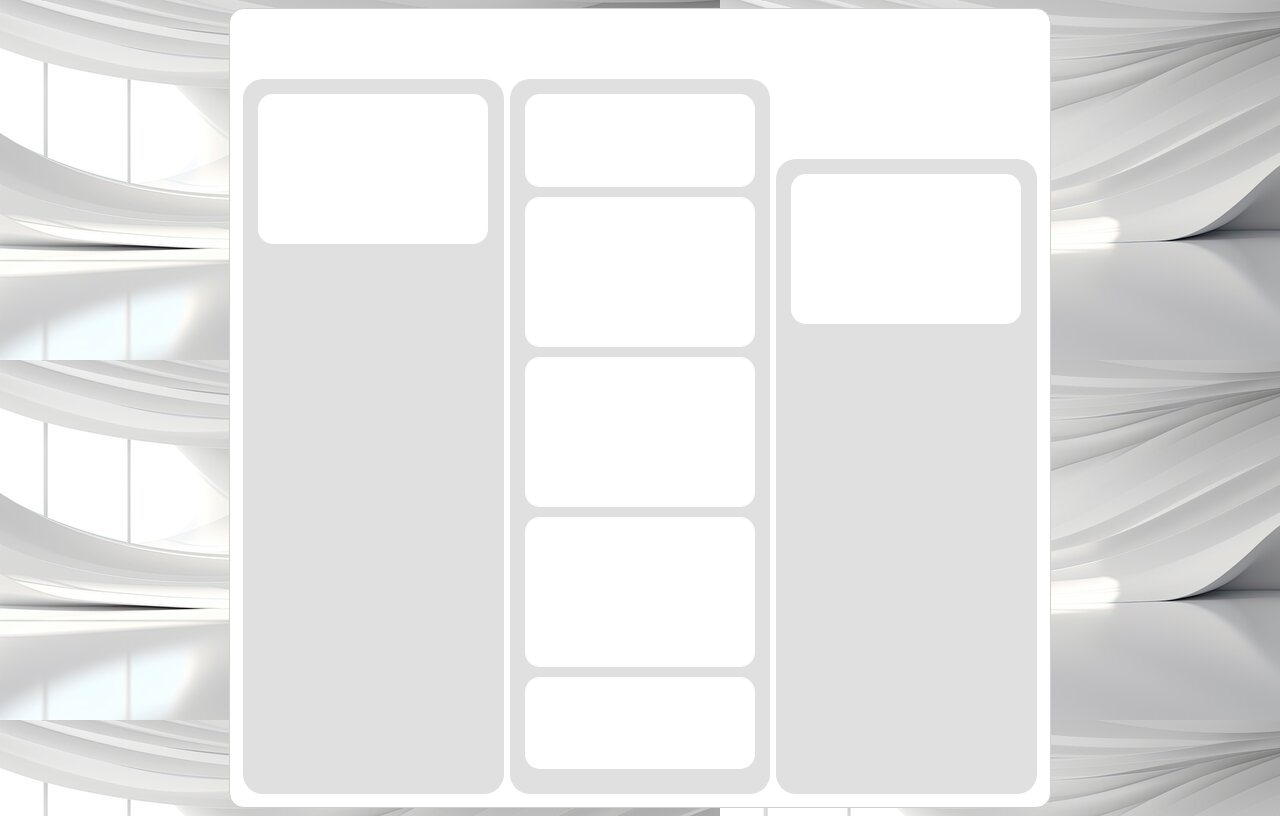
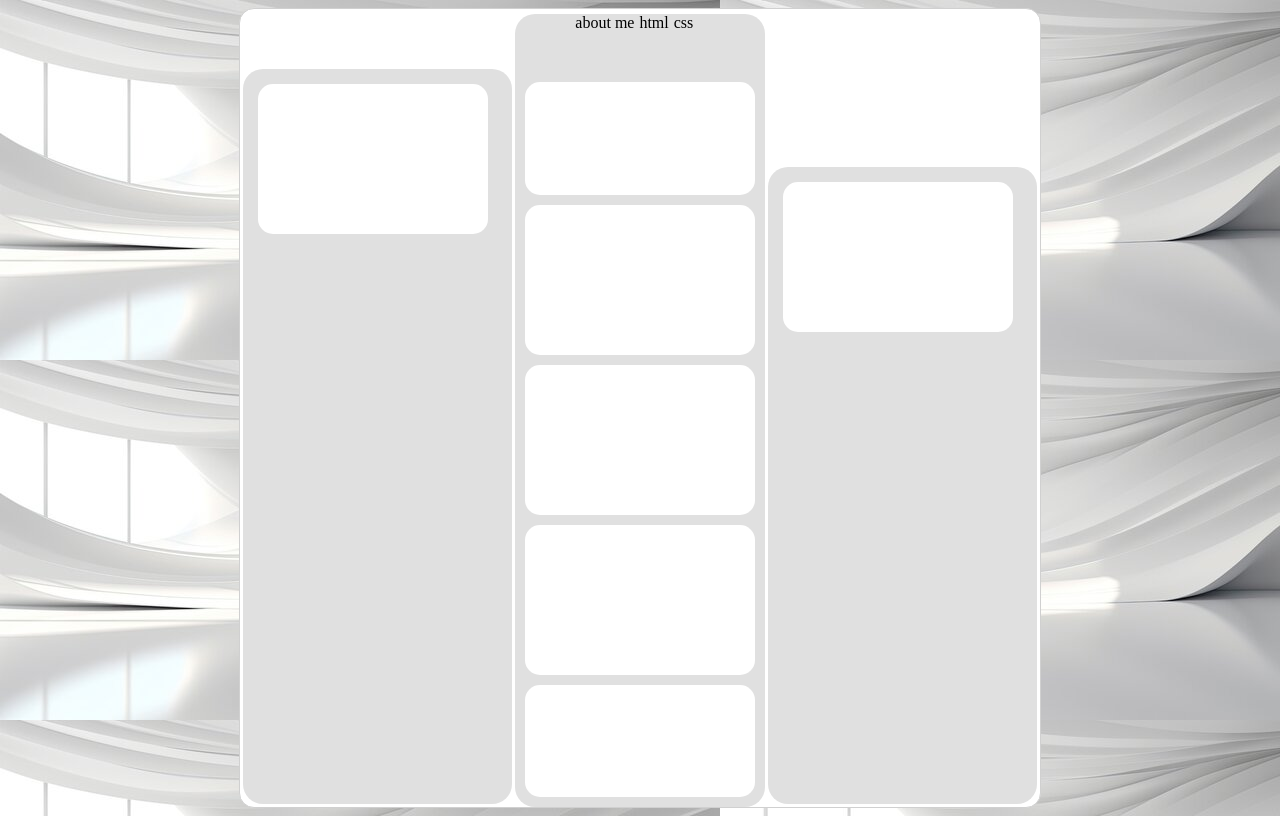
Before and after one commit to RadaAvro14/HTML-CSS, a plain HTML site: page index.html in a window 1280 px wide. Drawn offline with Linux system fonts and the light colour scheme.

Commit message:
fixed display and alignment

```diff
--- a/index.html
+++ b/index.html
@@ -20,7 +20,8 @@
         background-color: white;
         justify-content: space-between;
         display: flex;
-        padding: 10px;
+
+
       }
       .section {
         flex: 1;
@@ -34,6 +35,7 @@
         flex-direction: column;
         padding: 15px;
         float: bottom;
+
       }
 
       .small-data {
@@ -57,12 +59,16 @@
       .contact .second {
         flex: 2;
       }
+
+
+
+
      .little-section{
 
         margin: 3px;
         border-radius: 20px;
         background-color: #e0e0e0;
-        margin-top: 140px;
+        margin-top: 158px;
         display: flex;
         justify-items: space-between;
         align-items: flex-start;
@@ -71,15 +77,47 @@
         float: bottom;
         flex:1;
      }
+     .big-section {
+        margin: 0px;
+        border-radius: 20px;
+        background-color: #e0e0e0;
+        margin-top: 5px;
+        display: flex;
+        justify-items: space-between;
+        align-items: flex-start;
+        flex-direction: column;
+        padding-left: 10px;
+        float: bottom;
+        flex:1;
+     }
+
+     ul{
+        list-style-type: none;
+      margin-left: 45px;
+      margin-top:0;
+      margin-bottom:50px;
+      padding: 0;
+      display: flex;
+     }
+     li{
+        margin-left: 5px;
+     }
 
     </style>
   </head>
   <body>
+
     <div class="page">
       <div class="section" id="first">
         <section class="contact"></section>
       </div>
-      <div class="section">
+      <div class="big-section">
+        <ul>
+            <li>about me</li>
+            <li>html</li>
+            <li>css</li>
+
+        </ul>
         <section class="small-data"></section>
         <section class="contact second"></section>
         <section class="contact second"></section>
```
